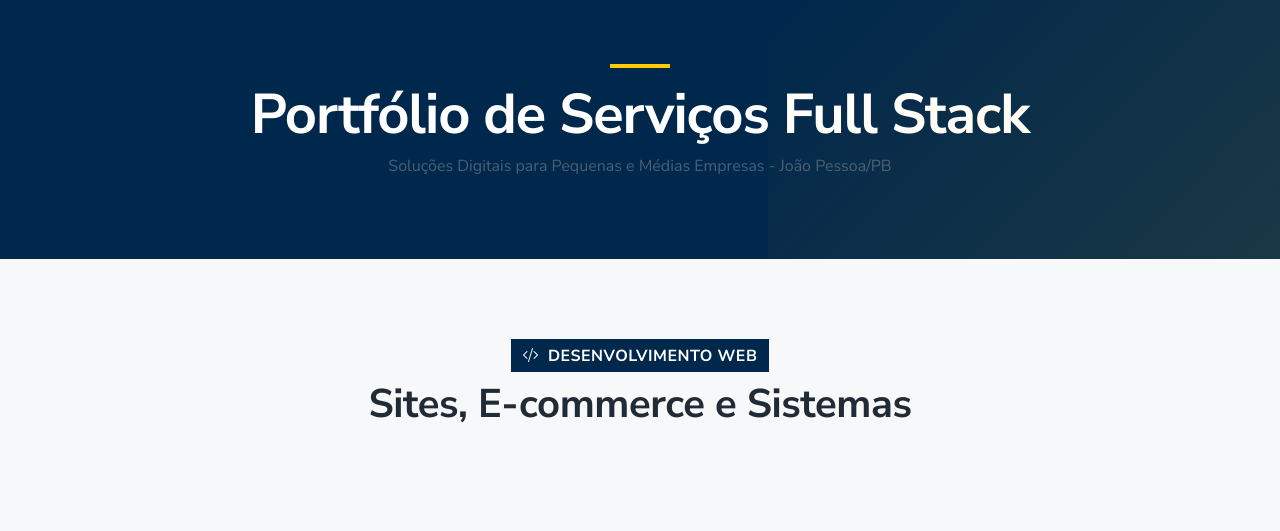
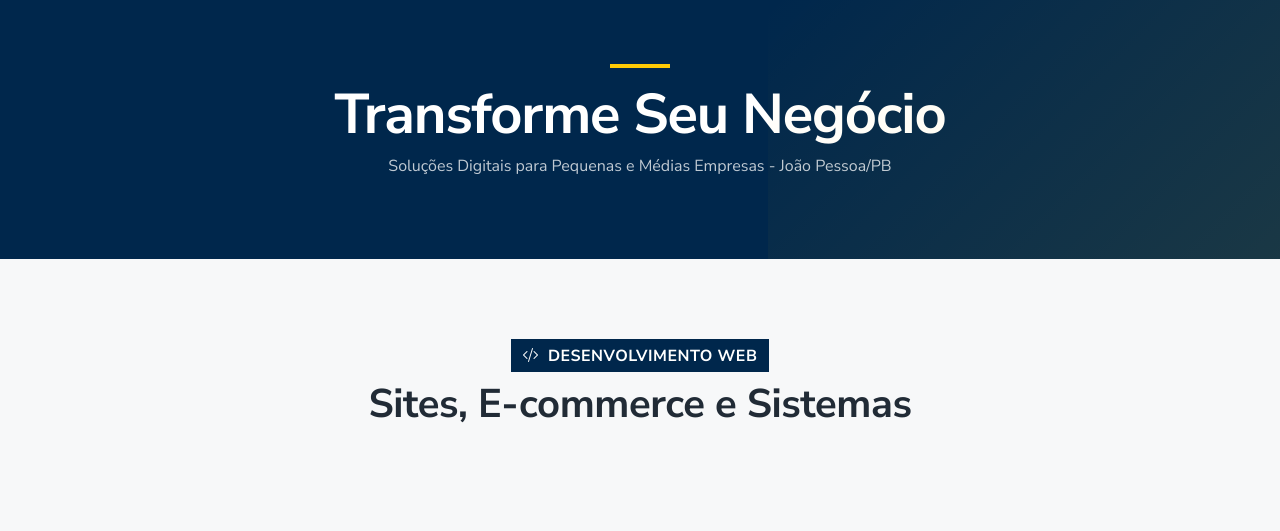
Before and after one commit to kelsonbrito50/ecommdev-demo, a Django app: page /servicos/ in a window 1280 px wide. Shown: the part 94-625 px from the top of the page. Run offline with Django 5.2, Linux system fonts and the light colour scheme; data that the repository does not hold is empty; parts of the project's set-up code (start-up, migrations or seed data) failed here and were passed over.

Commit message:
Update hero section: white text color and professional title

```diff
--- a/templates/clientes/login.html
+++ b/templates/clientes/login.html
@@ -9,7 +9,7 @@
     <div class="container text-center">
         <div class="highlight-bar mx-auto"></div>
         <h1 class="fw-bold mb-2">{% trans "Entrar" %}</h1>
-        <p class="opacity-75">{% trans "Acesse sua conta" %}</p>
+        <p class="text-white opacity-75">{% trans "Acesse sua conta" %}</p>
     </div>
 </section>
 
--- a/templates/core/contato.html
+++ b/templates/core/contato.html
@@ -9,7 +9,7 @@
     <div class="container text-center">
         <div class="highlight-bar mx-auto"></div>
         <h1 class="fw-bold mb-2">{% trans "Entre em Contato" %}</h1>
-        <p class="opacity-75">{% trans "Tem alguma dúvida ou quer saber mais sobre nossos serviços?" %}</p>
+        <p class="text-white opacity-75">{% trans "Tem alguma dúvida ou quer saber mais sobre nossos serviços?" %}</p>
     </div>
 </section>
 
--- a/templates/orcamentos/criar.html
+++ b/templates/orcamentos/criar.html
@@ -9,7 +9,7 @@
     <div class="container text-center">
         <div class="highlight-bar mx-auto"></div>
         <h1 class="fw-bold mb-2">{% trans "Solicitar Orçamento" %}</h1>
-        <p class="opacity-75">{% trans "Preencha o formulário abaixo e entraremos em contato em breve" %}</p>
+        <p class="text-white opacity-75">{% trans "Preencha o formulário abaixo e entraremos em contato em breve" %}</p>
     </div>
 </section>
 
--- a/templates/pacotes/lista.html
+++ b/templates/pacotes/lista.html
@@ -9,7 +9,7 @@
     <div class="container text-center">
         <div class="highlight-bar mx-auto"></div>
         <h1 class="fw-bold mb-2">{% trans "Nossos Pacotes" %}</h1>
-        <p class="opacity-75">{% trans "Escolha o plano ideal para o seu negócio" %}</p>
+        <p class="text-white opacity-75">{% trans "Escolha o plano ideal para o seu negócio" %}</p>
     </div>
 </section>
 
--- a/templates/portfolio/lista.html
+++ b/templates/portfolio/lista.html
@@ -9,7 +9,7 @@
     <div class="container text-center">
         <div class="highlight-bar mx-auto"></div>
         <h1 class="fw-bold mb-2">{% trans "Nosso Portfólio" %}</h1>
-        <p class="opacity-75">{% trans "Conheça alguns dos projetos que desenvolvemos" %}</p>
+        <p class="text-white opacity-75">{% trans "Conheça alguns dos projetos que desenvolvemos" %}</p>
     </div>
 </section>
 
--- a/templates/servicos/lista.html
+++ b/templates/servicos/lista.html
@@ -8,8 +8,8 @@
 <section class="hero-section" style="padding: 4rem 0;">
     <div class="container text-center">
         <div class="highlight-bar mx-auto"></div>
-        <h1 class="fw-bold mb-2">{% trans "Portfólio de Serviços Full Stack" %}</h1>
-        <p class="opacity-75">{% trans "Soluções Digitais para Pequenas e Médias Empresas - João Pessoa/PB" %}</p>
+        <h1 class="fw-bold mb-2">{% trans "Transforme Seu Negócio" %}</h1>
+        <p class="text-white opacity-75">{% trans "Soluções Digitais para Pequenas e Médias Empresas - João Pessoa/PB" %}</p>
     </div>
 </section>
 
```
